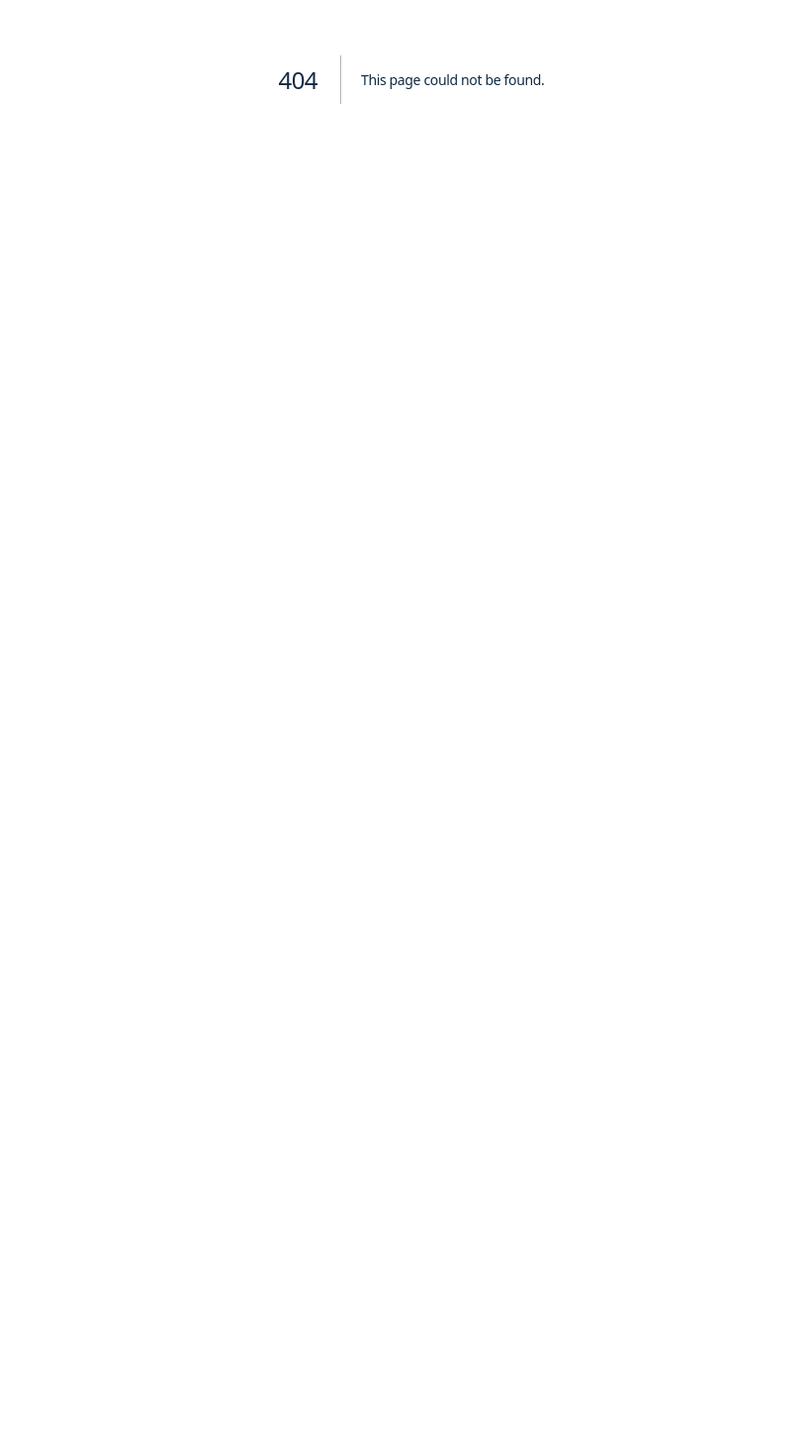
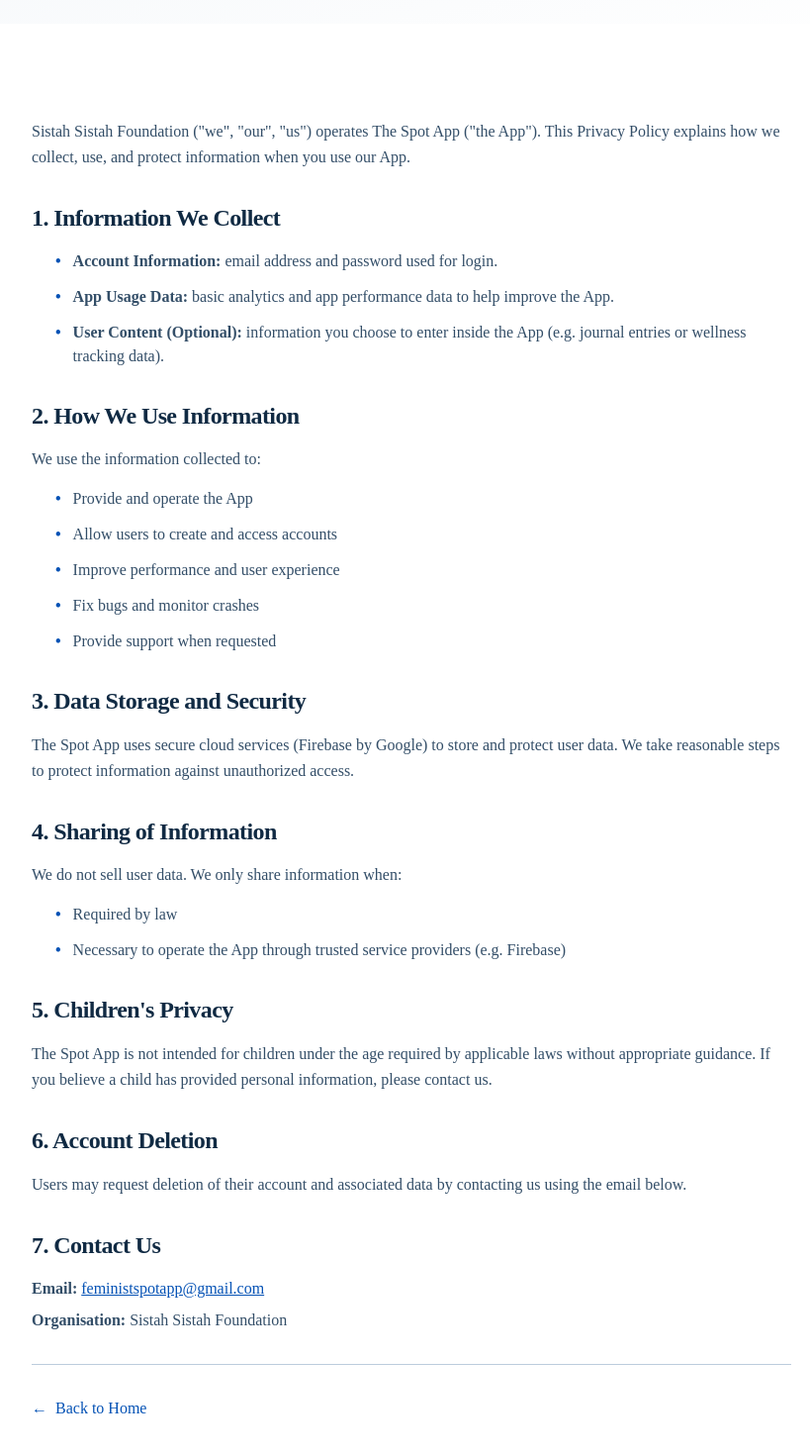
Before and after one commit to bolo3547/www.astrocity.co.zm, a Next.js app: page /privacy-policy in a window 1280 px wide. Before the commit this address had no page. Shown: the part 320-1790 px from the top of the page at 99% size, without its empty margins (224-1043 px from the left). Before the commit the page ends 800 px from the top, so only its background shows below. Built offline with nearby package versions, Linux system fonts and the light colour scheme; no server answers; the database is empty.

Commit message:
feat: add Privacy Policy page for The Spot App and update footer

```diff
--- /dev/null
+++ b/src/app/(public)/privacy-policy/page.tsx
@@ -0,0 +1,164 @@
+import { Metadata } from 'next';
+import Link from 'next/link';
+
+export const metadata: Metadata = {
+  title: 'Privacy Policy — The Spot App',
+  description: 'Privacy Policy for The Spot App by Sistah Sistah Foundation',
+};
+
+export default function PrivacyPolicyPage() {
+  return (
+    <>
+      {/* Hero Section */}
+      <section className="bg-gradient-to-br from-navy-50 to-white py-16 lg:py-20">
+        <div className="container-custom">
+          <div className="max-w-3xl mx-auto">
+            <h1 className="heading-1 text-navy-900 mb-4">Privacy Policy</h1>
+            <p className="text-body text-navy-600">
+              Effective Date: February 2026
+            </p>
+          </div>
+        </div>
+      </section>
+
+      {/* Content Section */}
+      <section className="section-padding bg-white">
+        <div className="container-custom">
+          <div className="max-w-3xl mx-auto prose prose-lg">
+            <div className="space-y-8 text-navy-700">
+              {/* Introduction */}
+              <p className="text-base leading-relaxed">
+                Sistah Sistah Foundation ("we", "our", "us") operates The Spot App ("the App"). This Privacy Policy explains how we collect, use, and protect information when you use our App.
+              </p>
+
+              {/* Section 1 */}
+              <div>
+                <h2 className="text-2xl font-bold text-navy-900 mb-4">1. Information We Collect</h2>
+                <ul className="space-y-3 ml-6">
+                  <li className="flex gap-3">
+                    <span className="text-solar-600 font-semibold flex-shrink-0">•</span>
+                    <span>
+                      <strong>Account Information:</strong> email address and password used for login.
+                    </span>
+                  </li>
+                  <li className="flex gap-3">
+                    <span className="text-solar-600 font-semibold flex-shrink-0">•</span>
+                    <span>
+                      <strong>App Usage Data:</strong> basic analytics and app performance data to help improve the App.
+                    </span>
+                  </li>
+                  <li className="flex gap-3">
+                    <span className="text-solar-600 font-semibold flex-shrink-0">•</span>
+                    <span>
+                      <strong>User Content (Optional):</strong> information you choose to enter inside the App (e.g. journal entries or wellness tracking data).
+                    </span>
+                  </li>
+                </ul>
+              </div>
+
+              {/* Section 2 */}
+              <div>
+                <h2 className="text-2xl font-bold text-navy-900 mb-4">2. How We Use Information</h2>
+                <p className="mb-4">We use the information collected to:</p>
+                <ul className="space-y-3 ml-6">
+                  <li className="flex gap-3">
+                    <span className="text-solar-600 font-semibold flex-shrink-0">•</span>
+                    <span>Provide and operate the App</span>
+                  </li>
+                  <li className="flex gap-3">
+                    <span className="text-solar-600 font-semibold flex-shrink-0">•</span>
+                    <span>Allow users to create and access accounts</span>
+                  </li>
+                  <li className="flex gap-3">
+                    <span className="text-solar-600 font-semibold flex-shrink-0">•</span>
+                    <span>Improve performance and user experience</span>
+                  </li>
+                  <li className="flex gap-3">
+                    <span className="text-solar-600 font-semibold flex-shrink-0">•</span>
+                    <span>Fix bugs and monitor crashes</span>
+                  </li>
+                  <li className="flex gap-3">
+                    <span className="text-solar-600 font-semibold flex-shrink-0">•</span>
+                    <span>Provide support when requested</span>
+                  </li>
+                </ul>
+              </div>
+
+              {/* Section 3 */}
+              <div>
+                <h2 className="text-2xl font-bold text-navy-900 mb-4">3. Data Storage and Security</h2>
+                <p className="text-base leading-relaxed">
+                  The Spot App uses secure cloud services (Firebase by Google) to store and protect user data. We take reasonable steps to protect information against unauthorized access.
+                </p>
+              </div>
+
+              {/* Section 4 */}
+              <div>
+                <h2 className="text-2xl font-bold text-navy-900 mb-4">4. Sharing of Information</h2>
+                <p className="mb-4">
+                  We do not sell user data. We only share information when:
+                </p>
+                <ul className="space-y-3 ml-6">
+                  <li className="flex gap-3">
+                    <span className="text-solar-600 font-semibold flex-shrink-0">•</span>
+                    <span>Required by law</span>
+                  </li>
+                  <li className="flex gap-3">
+                    <span className="text-solar-600 font-semibold flex-shrink-0">•</span>
+                    <span>Necessary to operate the App through trusted service providers (e.g. Firebase)</span>
+                  </li>
+                </ul>
+              </div>
+
+              {/* Section 5 */}
+              <div>
+                <h2 className="text-2xl font-bold text-navy-900 mb-4">5. Children's Privacy</h2>
+                <p className="text-base leading-relaxed">
+                  The Spot App is not intended for children under the age required by applicable laws without appropriate guidance. If you believe a child has provided personal information, please contact us.
+                </p>
+              </div>
+
+              {/* Section 6 */}
+              <div>
+                <h2 className="text-2xl font-bold text-navy-900 mb-4">6. Account Deletion</h2>
+                <p className="text-base leading-relaxed">
+                  Users may request deletion of their account and associated data by contacting us using the email below.
+                </p>
+              </div>
+
+              {/* Section 7 */}
+              <div>
+                <h2 className="text-2xl font-bold text-navy-900 mb-4">7. Contact Us</h2>
+                <div className="space-y-2 text-base">
+                  <p>
+                    <strong>Email:</strong>{' '}
+                    <a
+                      href="mailto:feministspotapp@gmail.com"
+                      className="text-solar-600 hover:text-solar-700 underline transition-colors"
+                    >
+                      feministspotapp@gmail.com
+                    </a>
+                  </p>
+                  <p>
+                    <strong>Organisation:</strong> Sistah Sistah Foundation
+                  </p>
+                </div>
+              </div>
+
+              {/* Back to Home Link */}
+              <div className="pt-8 border-t border-navy-200">
+                <Link
+                  href="/"
+                  className="inline-flex items-center gap-2 text-solar-600 hover:text-solar-700 font-medium transition-colors"
+                >
+                  <span>←</span>
+                  Back to Home
+                </Link>
+              </div>
+            </div>
+          </div>
+        </div>
+      </section>
+    </>
+  );
+}
--- a/src/components/layout/footer.tsx
+++ b/src/components/layout/footer.tsx
@@ -21,6 +21,7 @@
     { name: 'About Us', href: '/about' },
     { name: 'Our Projects', href: '/projects' },
     { name: 'Contact', href: '/contact' },
+    { name: 'Privacy Policy', href: '/privacy-policy' },
   ],
 };
 
```
